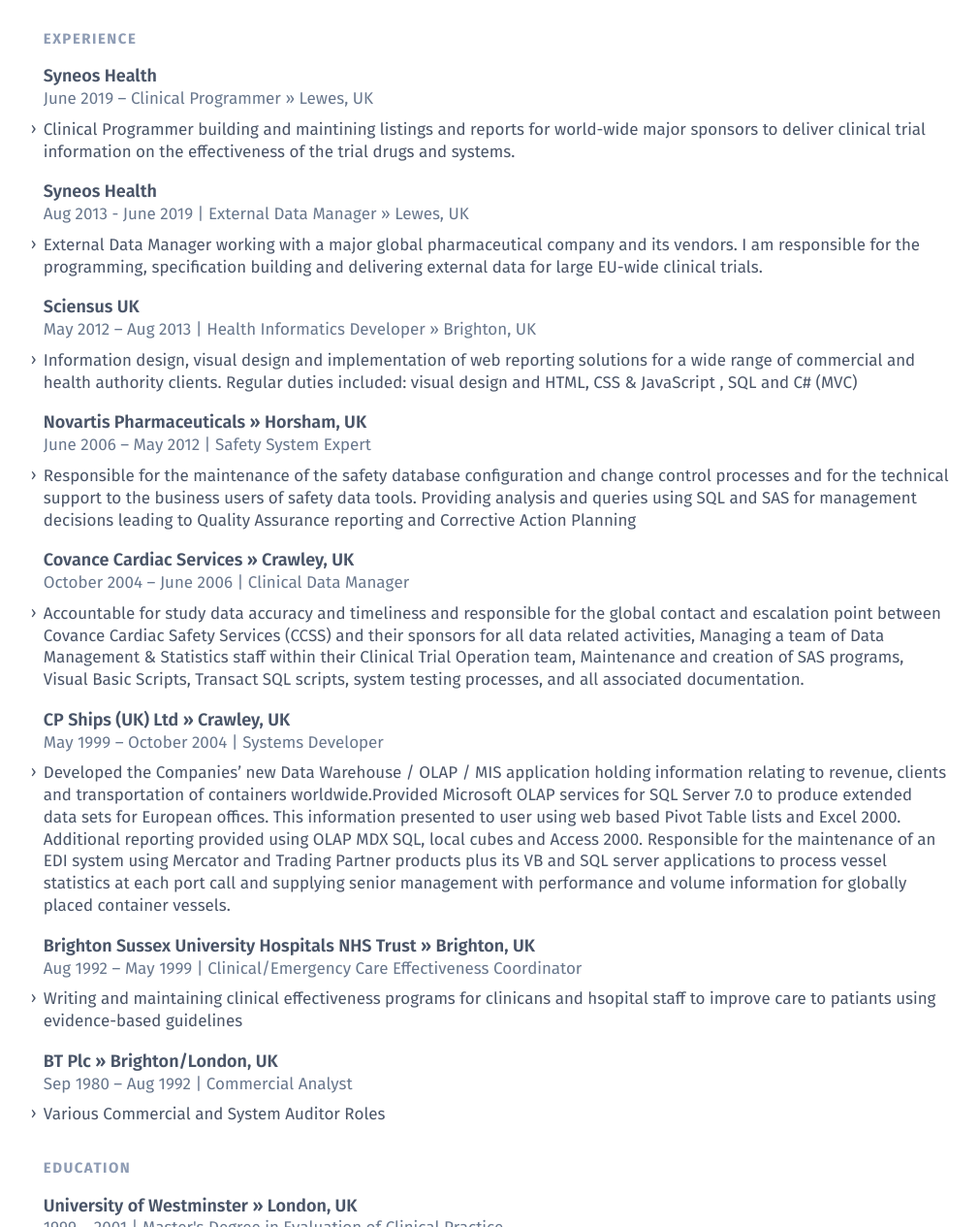
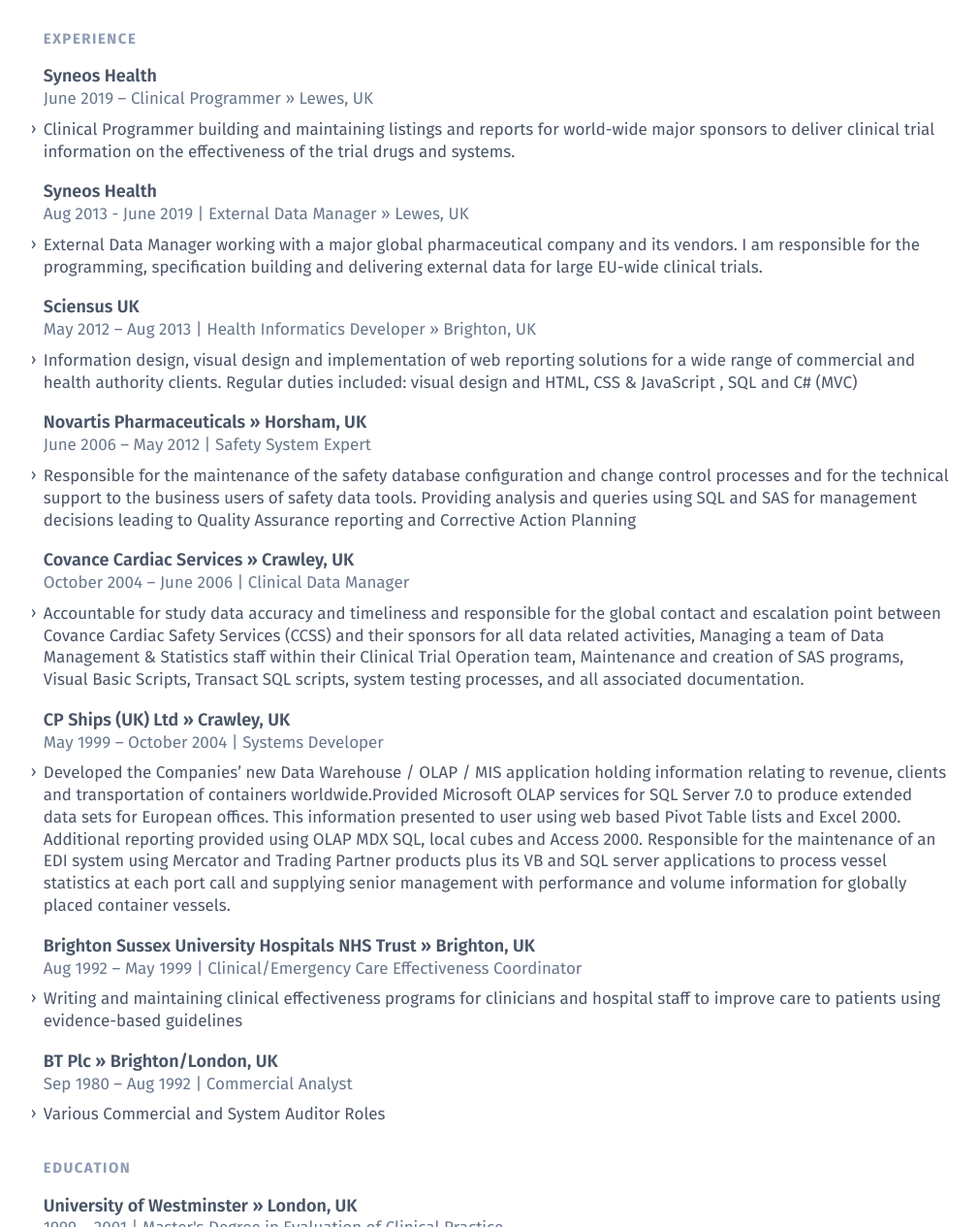
Before and after one commit to JeffHaynes1962/JeffHaynes1962.github.io, a plain HTML site: page index.html in a window 1280 px wide. Shown: the part 376-1641 px from the top of the page at 97% size, without its empty margins (128-1138 px from the left). Drawn offline with Linux system fonts and the light colour scheme.

Commit message:
Add files via upload

```diff
--- a/index.html
+++ b/index.html
@@ -90,7 +90,7 @@
 
               <li class="mt-2.1 text-md text-gray-700 leading-normal">
                 <span class="absolute -ml-3 sm:-ml-3.2 select-none transform -translate-y-px">›</span>
-               Clinical Programmer building and maintining listings and reports for world-wide major sponsors to deliver clinical trial information on the effectiveness of the trial drugs and systems.
+               Clinical Programmer building and maintaining listings and reports for world-wide major sponsors to deliver clinical trial information on the effectiveness of the trial drugs and systems.
               </li>
             </ul>
           </section>
@@ -201,7 +201,7 @@
             <ul class="">
               <li class="mt-2.1 text-md text-gray-700 leading-normal">
                 <span class="absolute -ml-3 sm:-ml-3.2 select-none transform -translate-y-px">›</span>
-                Writing and maintaining clinical effectiveness programs for clinicans and hsopital staff to improve care to patiants using evidence-based guidelines
+                Writing and maintaining clinical effectiveness programs for clinicians and hospital staff to improve care to patients using evidence-based guidelines
               </li>
             </ul>
           </section>
```
